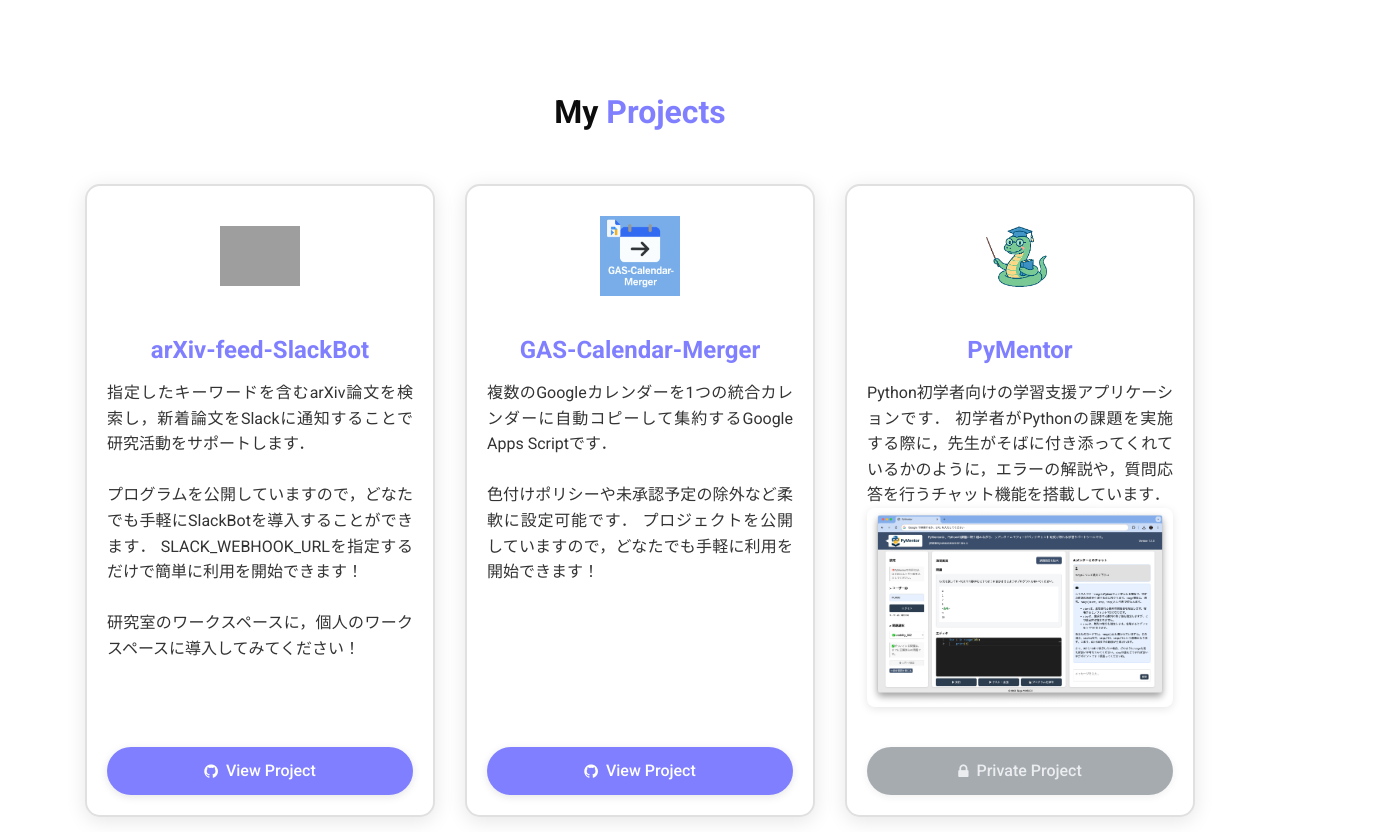
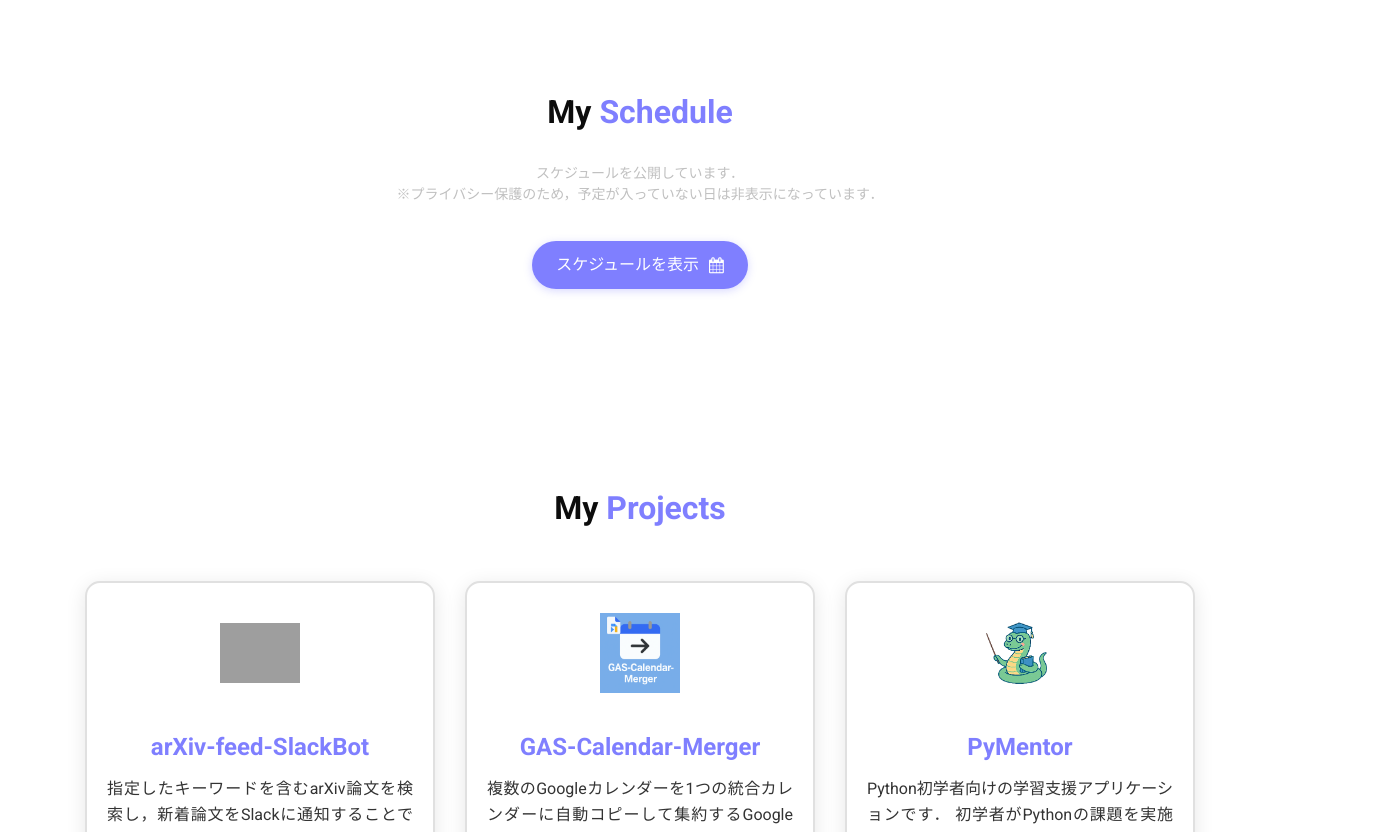
Before and after one commit to Taiga10969/Taiga10969.github.io, a plain HTML site: page index.html in a window 1280 px wide. Shown: the part 1330-2162 px from the top of the page, 1386 px wide, since content can reach past the window. Drawn offline with nearby package versions, Linux system fonts and the light colour scheme; grey boxes are pictures that could not be loaded.

Commit message:
[add] My Schedule

```diff
--- a/index.html
+++ b/index.html
@@ -277,6 +277,56 @@
       overflow: hidden;
     }
 
+    /* Schedule折り畳みボタンのスタイル */
+    .schedule-toggle-btn {
+      background-color: #7f7fff;
+      color: white;
+      border: none;
+      padding: 12px 24px;
+      border-radius: 25px;
+      font-size: 16px;
+      font-weight: 500;
+      cursor: pointer;
+      transition: all 0.3s ease;
+      display: inline-flex;
+      align-items: center;
+      gap: 10px;
+      box-shadow: 0 2px 8px rgba(127, 127, 255, 0.3);
+    }
+
+    .schedule-toggle-btn:hover {
+      background-color: #6b6bff;
+      transform: translateY(-2px);
+      box-shadow: 0 4px 12px rgba(127, 127, 255, 0.4);
+    }
+
+    .schedule-toggle-btn:active {
+      transform: translateY(0);
+    }
+
+    .schedule-toggle-btn i {
+      transition: transform 0.3s ease;
+    }
+
+    .schedule-toggle-btn.expanded i {
+      transform: rotate(180deg);
+    }
+
+    .schedule-content {
+      transition: all 0.3s ease;
+      overflow: hidden;
+    }
+
+    .calendar-container {
+      margin: 20px 0;
+    }
+
+    .calendar-container iframe {
+      border: none;
+      border-radius: 10px;
+      box-shadow: 0 4px 12px rgba(0, 0, 0, 0.1);
+      max-width: 100%;
+    }
 
   </style>
 
@@ -319,6 +369,9 @@
                   </li>
                   <li class="nav-item">
                     <a class="nav-link" href="http://www.mprg.cs.chubu.ac.jp/~masudataiga/Research/index.html"> research page<br>(only member)</a>
+                  </li>
+                  <li class="nav-item">
+                    <a class="nav-link" href="#schedule">Schedule</a>
                   </li>
                   <li class="nav-item">
                     <a class="nav-link" href="#projects">Projects</a>
@@ -399,6 +452,30 @@
     </div>
   </section>
 
+
+  <section class="treatment_section layout_padding" id="schedule">
+    <div class="container">
+      <div class="heading_container heading_center">
+        <h2>
+          My <span>Schedule</span>
+        </h2>
+        <br>
+        <p style="font-size: 14px; color: #C0C0C0;">スケジュールを公開しています．<br>※プライバシー保護のため，予定が入っていない日は非表示になっています．</p>
+      </div>
+      <div class="schedule-toggle-container" style="text-align: center; margin: 20px 0;">
+        <button class="schedule-toggle-btn" onclick="toggleSchedule()">
+          <span id="schedule-toggle-text">スケジュールを表示</span>
+          <i class="fa fa-calendar" id="schedule-toggle-icon"></i>
+        </button>
+      </div>
+
+      <div class="schedule-content" id="schedule-content" style="display: none;">
+                  <div class="calendar-container" style="text-align: center;">
+            <iframe src="https://calendar.google.com/calendar/embed?src=6d0c8939c5ee78db0ef27fc744e7c7465bc91fab3f4d681b436e46f957f0d441%40group.calendar.google.com&ctz=Asia%2FTokyo&mode=WEEK&showTitle=1&showNav=1&showDate=1&showPrint=0&showTabs=1&showCalendars=0&showTz=0" style="border: 0; border-radius: 10px; box-shadow: 0 4px 12px rgba(0, 0, 0, 0.1);" width="100%" height="700" frameborder="0" scrolling="no"></iframe>
+          </div>
+      </div>
+    </div>
+  </section>
 
   <section class="treatment_section layout_padding" id="projects">
     <div class="container">
@@ -919,6 +996,25 @@
   return Math.floor(Math.random() * (max - min + 1)) + min;
 }
 
+function toggleSchedule() {
+  const content = document.getElementById('schedule-content');
+  const button = document.querySelector('.schedule-toggle-btn');
+  const toggleText = document.getElementById('schedule-toggle-text');
+  const toggleIcon = document.getElementById('schedule-toggle-icon');
+
+  if (content.style.display === 'none') {
+    content.style.display = 'block';
+    button.classList.add('expanded');
+    toggleText.textContent = 'スケジュールを非表示';
+    toggleIcon.className = 'fa fa-chevron-up';
+  } else {
+    content.style.display = 'none';
+    button.classList.remove('expanded');
+    toggleText.textContent = 'スケジュールを表示';
+    toggleIcon.className = 'fa fa-calendar';
+  }
+}
+
 function toggleAchievement() {
   const content = document.getElementById('achievement-content');
   const button = document.querySelector('.achievement-toggle-btn');
```
